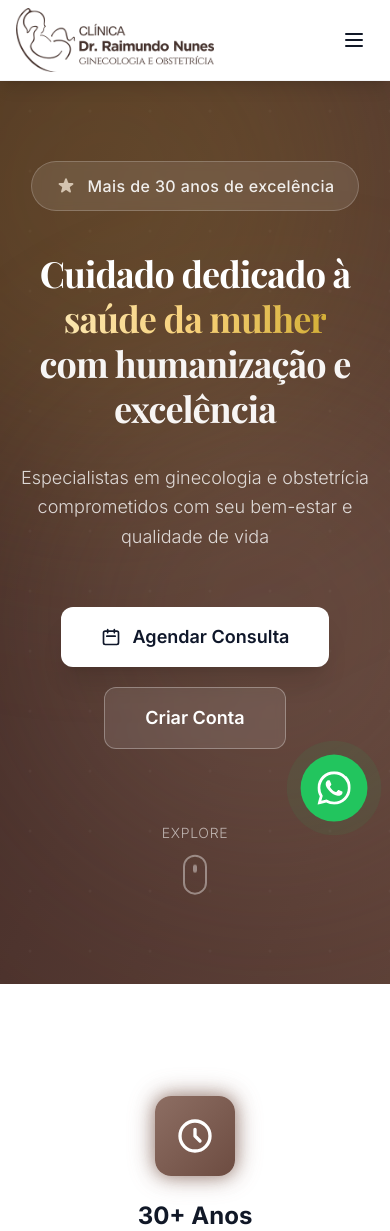
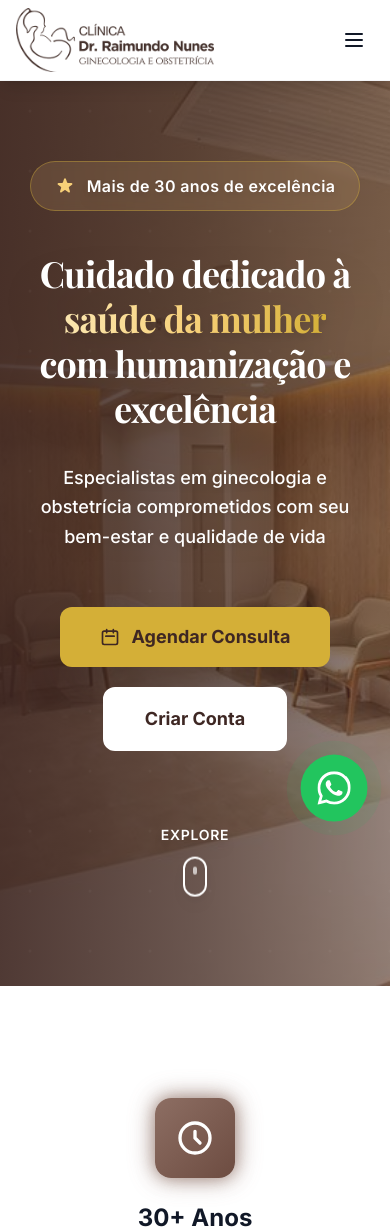
Before and after one commit to lsfrenzel/clinica_raimundo, a Flask app: page / in a window 390 px wide; the page is wider, and only the part inside the window is pictured. Shown: the top 1231 px of that part. Run offline with Flask 3, Linux system fonts and the light colour scheme; some libraries are stand-ins or nearby versions.

Commit message:
Update hero section with background image and adjusted text colors
Adds `itaim-08.jpg` as a background image to the hero section, adjusts text contrast, and replaces all green color accents with gold, except for the WhatsApp button.

Replit-Commit-Author: Agent
Replit-Commit-Session-Id: 19792b9f-5927-4655-ac0c-8631b706531d
Replit-Commit-Checkpoint-Type: full_checkpoint
Replit-Commit-Screenshot-Url: https://storage.googleapis.com/screenshot-production-us-central1/140ed1b8-e793-44c8-bdfc-98435bee243c/19792b9f-5927-4655-ac0c-8631b706531d/W9aDuHc

```diff
--- a/app/templates/index.html
+++ b/app/templates/index.html
@@ -2,7 +2,15 @@
 
 {% block content %}
 <!-- Hero Section Elegante -->
-<section class="relative overflow-hidden min-h-screen flex items-center bg-gradient-to-br from-primary-900 via-primary-800 to-primary-700">
+<section class="relative overflow-hidden min-h-screen flex items-center">
+    <!-- Background Image -->
+    <div class="absolute inset-0">
+        <img src="{{ url_for('static', filename='images/itaim-08.jpg') }}"
+             alt="Clínica Dr. Raimundo Nunes"
+             class="w-full h-full object-cover">
+        <div class="absolute inset-0 bg-gradient-to-r from-primary-900/90 via-primary-900/75 to-primary-800/60"></div>
+    </div>
+
     <!-- Elegant Pattern Overlay -->
     <div class="absolute inset-0 opacity-[0.03]">
         <svg width="100%" height="100%">
@@ -17,57 +25,51 @@
         </svg>
     </div>
 
-    <!-- Subtle Glow Effects -->
-    <div class="absolute inset-0 overflow-hidden pointer-events-none">
-        <div class="absolute w-[600px] h-[600px] bg-accent-400/20 rounded-full blur-[120px] -top-48 -left-48 animate-float"></div>
-        <div class="absolute w-[500px] h-[500px] bg-primary-400/15 rounded-full blur-[100px] top-1/3 -right-32 animate-float" style="animation-delay: 2s;"></div>
-    </div>
-
     <div class="max-w-7xl mx-auto px-4 sm:px-6 lg:px-8 py-20 relative z-10">
         <div class="text-center">
             <!-- Elegant Badge -->
             <div class="mb-10" data-aos="fade-up" data-aos-delay="100">
-                <div class="inline-flex items-center bg-white/10 backdrop-blur-sm border border-white/20 rounded-full px-6 py-3">
-                    <svg class="w-5 h-5 text-primary-300 mr-3" fill="currentColor" viewBox="0 0 20 20">
+                <div class="inline-flex items-center bg-accent-500/20 backdrop-blur-sm border border-accent-400/40 rounded-full px-6 py-3">
+                    <svg class="w-5 h-5 text-accent-300 mr-3" fill="currentColor" viewBox="0 0 20 20">
                         <path d="M9.049 2.927c.3-.921 1.603-.921 1.902 0l1.07 3.292a1 1 0 00.95.69h3.462c.969 0 1.371 1.24.588 1.81l-2.8 2.034a1 1 0 00-.364 1.118l1.07 3.292c.3.921-.755 1.688-1.54 1.118l-2.8-2.034a1 1 0 00-1.175 0l-2.8 2.034c-.784.57-1.838-.197-1.539-1.118l1.07-3.292a1 1 0 00-.364-1.118L2.98 8.72c-.783-.57-.38-1.81.588-1.81h3.461a1 1 0 00.951-.69l1.07-3.292z"/>
                     </svg>
-                    <span class="text-white/90 font-medium tracking-wide">Mais de 30 anos de excelência</span>
+                    <span class="text-white font-semibold tracking-wide drop-shadow-lg">Mais de 30 anos de excelência</span>
                 </div>
             </div>
 
             <!-- Elegant Title -->
-            <h1 class="text-4xl sm:text-5xl lg:text-6xl xl:text-7xl font-display font-bold mb-8 text-white leading-tight tracking-tight" data-aos="fade-up" data-aos-delay="200">
+            <h1 class="text-4xl sm:text-5xl lg:text-6xl xl:text-7xl font-display font-bold mb-8 text-white leading-tight tracking-tight drop-shadow-2xl" data-aos="fade-up" data-aos-delay="200">
                 Cuidado dedicado à<br>
-                <span class="inline-block bg-gradient-to-r from-accent-200 via-accent-300 to-accent-400 bg-clip-text text-transparent">
+                <span class="inline-block bg-gradient-to-r from-accent-200 via-accent-300 to-accent-400 bg-clip-text text-transparent drop-shadow-lg">
                     saúde da mulher
                 </span><br>
-                <span class="text-white/95">com humanização e excelência</span>
+                <span class="text-white">com humanização e excelência</span>
             </h1>
 
             <!-- Elegant Subtitle -->
-            <p class="text-lg sm:text-xl lg:text-2xl mb-14 text-white/80 max-w-3xl mx-auto leading-relaxed font-light" data-aos="fade-up" data-aos-delay="300">
+            <p class="text-lg sm:text-xl lg:text-2xl mb-14 text-white max-w-3xl mx-auto leading-relaxed font-medium drop-shadow-lg" data-aos="fade-up" data-aos-delay="300">
                 Especialistas em ginecologia e obstetrícia comprometidos com seu bem-estar e qualidade de vida
             </p>
 
             <!-- Refined CTAs -->
             <div class="flex flex-col sm:flex-row gap-5 justify-center items-center mb-20" data-aos="fade-up" data-aos-delay="400">
-                <a href="{{ url_for('appointments.agendar') }}" class="group relative bg-white text-slate-900 font-semibold text-lg px-10 py-4 rounded-xl shadow-xl hover:shadow-2xl transform hover:scale-105 transition-all duration-300 flex items-center">
+                <a href="{{ url_for('appointments.agendar') }}" class="group relative bg-accent-400 hover:bg-accent-500 text-primary-900 font-bold text-lg px-10 py-4 rounded-xl shadow-2xl hover:shadow-accent-500/50 transform hover:scale-105 transition-all duration-300 flex items-center">
                     <svg class="w-5 h-5 mr-3 group-hover:rotate-12 transition-transform duration-300" fill="none" stroke="currentColor" viewBox="0 0 24 24">
                         <path stroke-linecap="round" stroke-linejoin="round" stroke-width="2" d="M8 7V3m8 4V3m-9 8h10M5 21h14a2 2 0 002-2V7a2 2 0 00-2-2H5a2 2 0 00-2 2v12a2 2 0 002 2z" />
                     </svg>
                     Agendar Consulta
                 </a>
-                <a href="{{ url_for('auth.register') }}" class="bg-white/10 backdrop-blur-sm border border-white/30 text-white font-semibold text-lg px-10 py-4 rounded-xl hover:bg-white/20 transition-all duration-300 transform hover:scale-105">
+                <a href="{{ url_for('auth.register') }}" class="bg-white backdrop-blur-sm border-2 border-white text-primary-900 font-bold text-lg px-10 py-4 rounded-xl hover:bg-white/90 transition-all duration-300 transform hover:scale-105">
                     Criar Conta
                 </a>
             </div>
 
             <!-- Refined Scroll Indicator -->
             <div class="animate-bounce" data-aos="fade-up" data-aos-delay="500">
-                <a href="#features" class="inline-flex flex-col items-center text-white/60 hover:text-white/90 transition-colors duration-300 group">
-                    <span class="text-sm font-light tracking-wider uppercase mb-3">Explore</span>
-                    <div class="w-6 h-10 border-2 border-white/40 rounded-full flex items-start justify-center p-2 group-hover:border-white/60 transition-colors duration-300">
-                        <div class="w-1 h-2 bg-white/60 rounded-full animate-pulse"></div>
+                <a href="#features" class="inline-flex flex-col items-center text-white hover:text-accent-300 transition-colors duration-300 group">
+                    <span class="text-sm font-semibold tracking-wider uppercase mb-3 drop-shadow-lg">Explore</span>
+                    <div class="w-6 h-10 border-2 border-white rounded-full flex items-start justify-center p-2 group-hover:border-accent-300 transition-colors duration-300 drop-shadow-lg">
+                        <div class="w-1 h-2 bg-white rounded-full animate-pulse"></div>
                     </div>
                 </a>
             </div>
```
Also changed, not shown: app/static/images/itaim-08.jpg (added).
